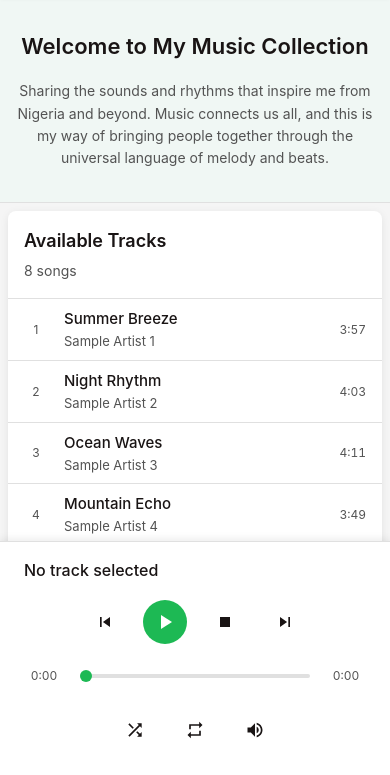
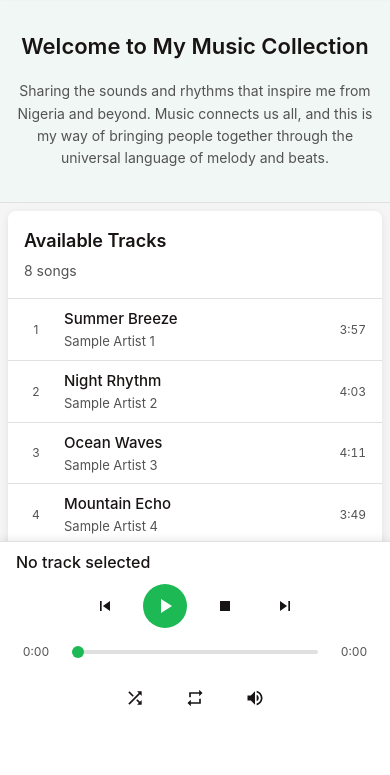
Before and after one commit to nguyenvanan2730/desmond, a plain HTML site: page index.html in a window 390 px wide. Shown: the part 63-838 px from the top of the page. Drawn offline with Linux system fonts and the light colour scheme.

Commit message:
Update styles for player layout and controls. Changed player height to min-height for better responsiveness, added margin to main content, and adjusted padding and gap in player controls for improved spacing.

```diff
--- a/styles.css
+++ b/styles.css
@@ -275,7 +275,7 @@ body {
     bottom: 0;
     left: 0;
     right: 0;
-    height: var(--player-height);
+    min-height: var(--player-height);
     background-color: var(--surface-color);
     border-top: 1px solid var(--border-color);
     box-shadow: 0 -2px 8px rgba(0, 0, 0, 0.08);
@@ -537,6 +537,7 @@ body {
 
     .main-content {
         padding: var(--spacing-sm);
+        margin-bottom: 280px;
     }
 
     .header-content {
@@ -577,7 +578,8 @@ body {
 
     /* Player Controls - Stack Layout */
     .player-controls {
-        padding: var(--spacing-md) var(--spacing-lg);
+        padding: var(--spacing-sm) var(--spacing-md);
+        gap: var(--spacing-sm);
     }
 
     .primary-controls {
```
